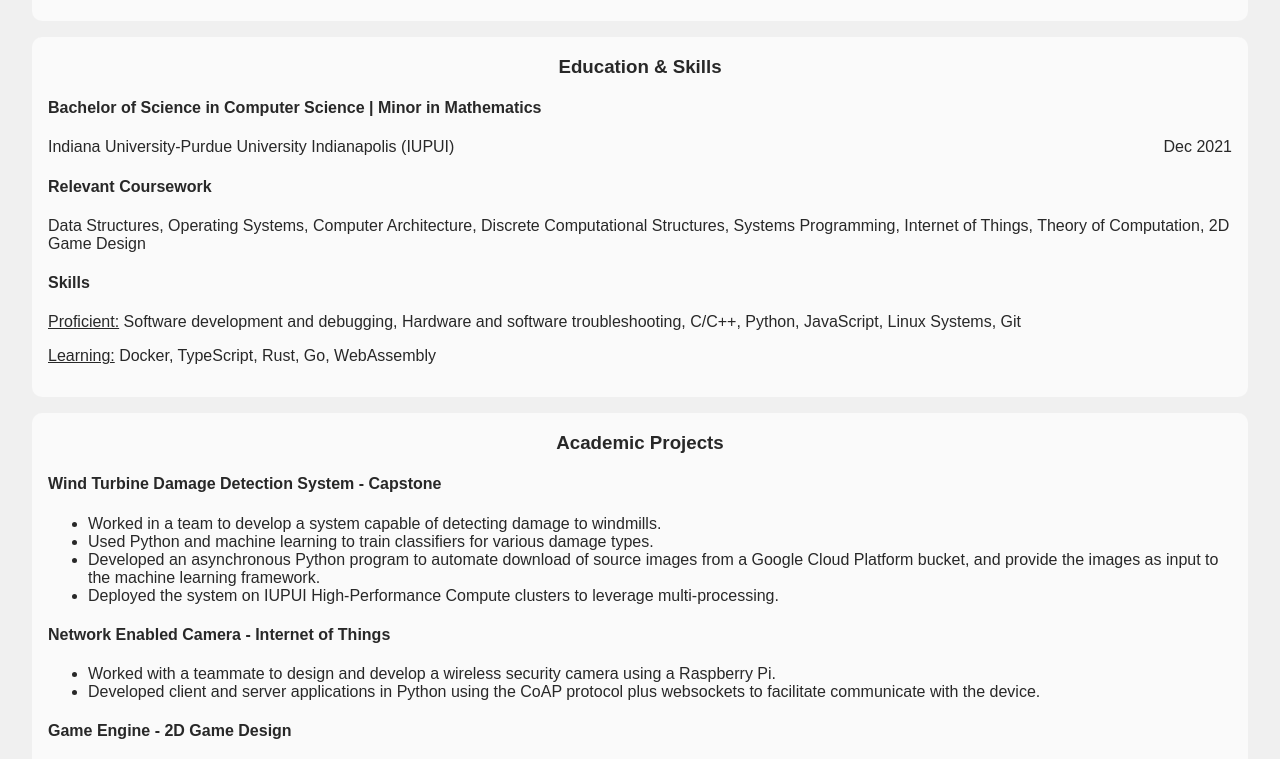
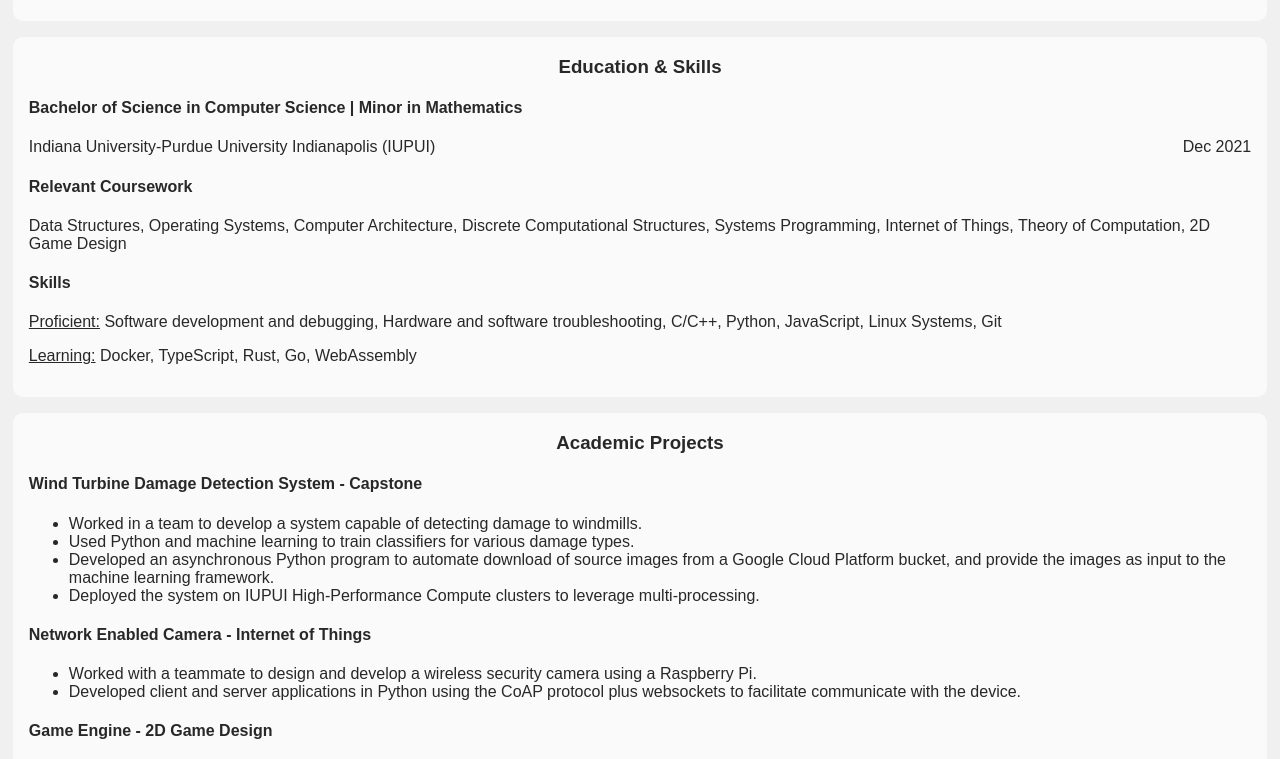
Before and after one commit to tmanifold/resume, a plain HTML site: page index.html in a window 1280 px wide. Shown: the part 95-854 px from the top of the page. Drawn offline with Linux system fonts and the light colour scheme.

Commit message:
style: increase container width

```diff
--- a/style.css
+++ b/style.css
@@ -28,9 +28,9 @@ h3 {
 	display: flex;
 	flex-flow: column nowrap;
 	gap: 16px;
-	width: 95%;
+	width: 98%;
 	padding: 1em;
-	min-width: 400px;
+	min-width: 300px;
 }
 
 #header-card {
```
